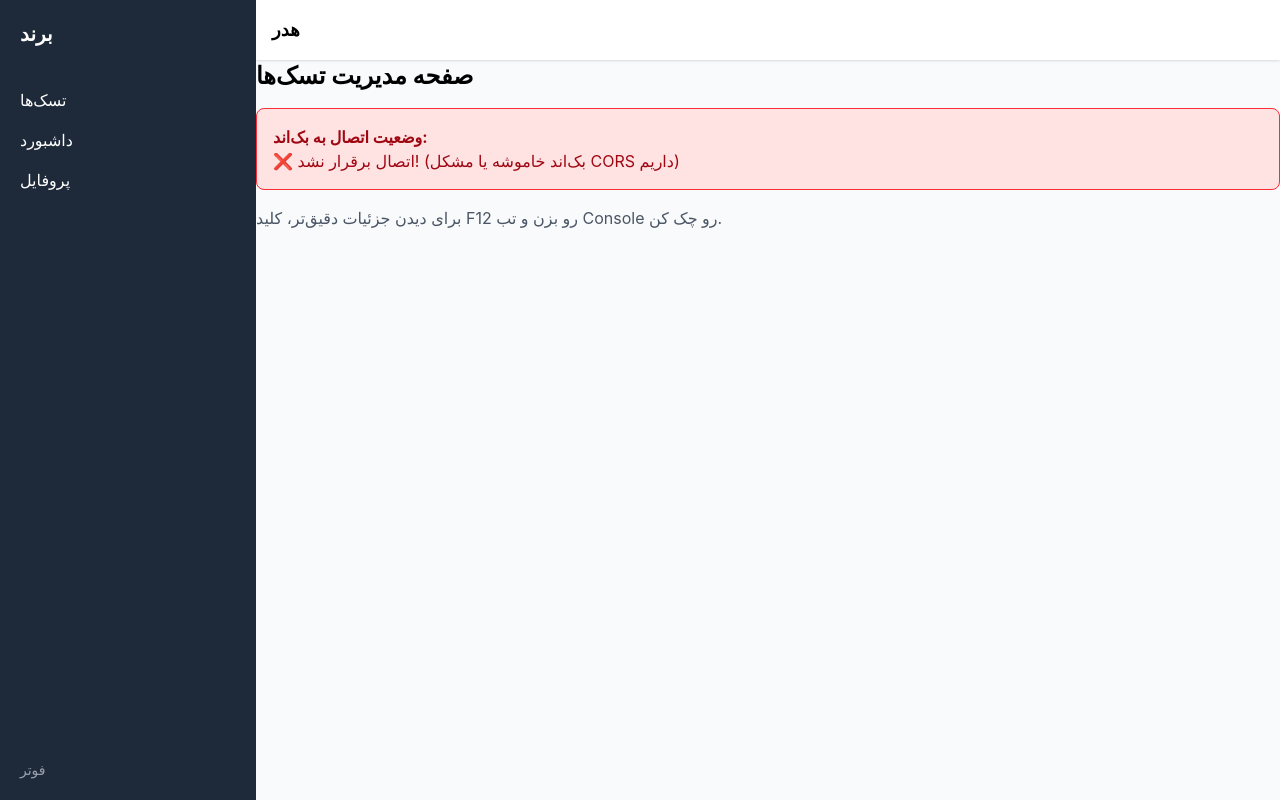
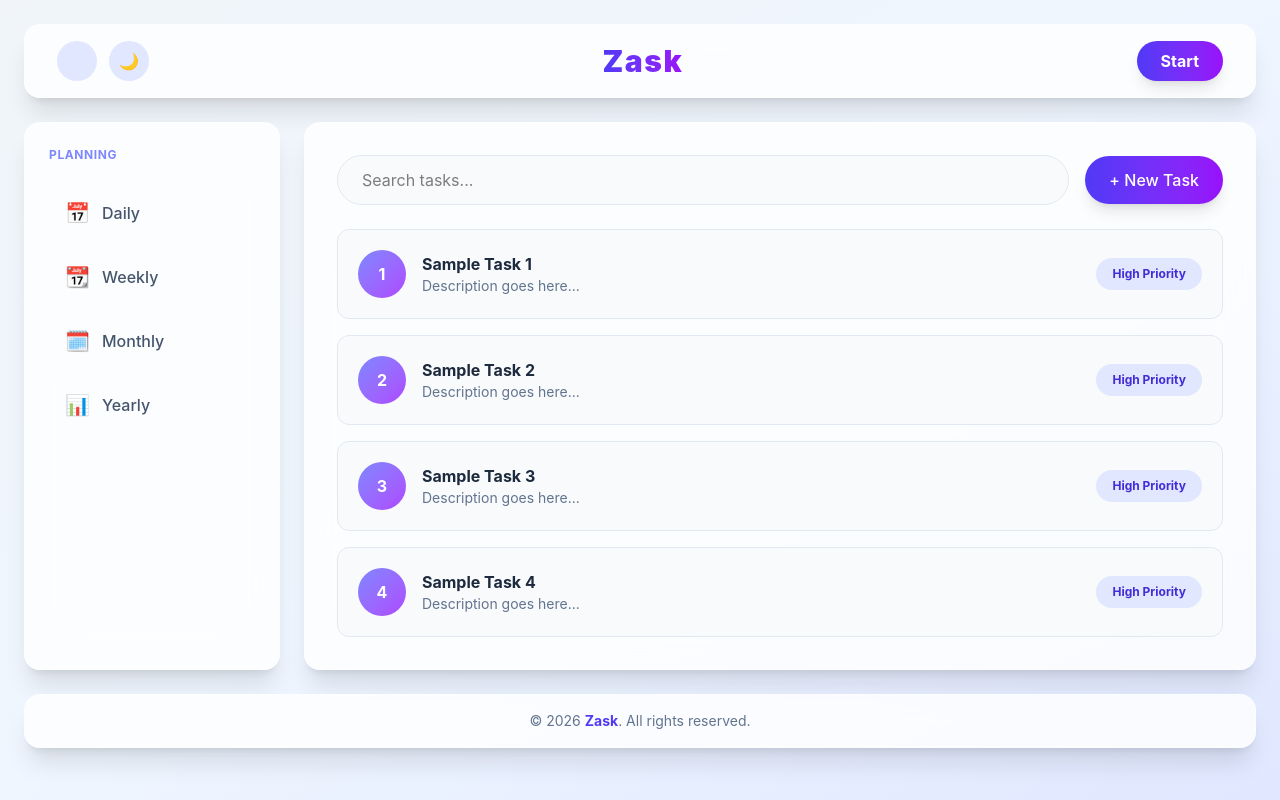
Before and after one commit to zarrush/task-flow, a React app in the folder frontend/: page / in a window 1280 px wide. Built offline with nearby package versions, Linux system fonts and the light colour scheme; no server answers; the HTML template or start-up script is replaced by a standard one.

Commit message:
feat: add experimental UI components (Header, Sidebar, Footer, Layout)

```diff
--- a/frontend/src/App.jsx
+++ b/frontend/src/App.jsx
@@ -16,7 +16,6 @@
         {/* بقیه صفحات داخل Layout مشترک هستن */}
         <Route element={<Layout />}>
           <Route path="/" element={<Tasks />} /> {/* پیش‌فرض میره تو تسک‌ها */}
-          <Route path="/tasks" element={<Tasks />} />
           <Route path="/dashboard" element={<Dashboard />} />
           <Route path="/profile" element={<Profile />} />
         </Route>
--- /dev/null
+++ b/frontend/src/components/Footer.jsx
@@ -0,0 +1,10 @@
+// src/components/Footer.jsx
+export default function Footer() {
+  return (
+    <footer className="bg-white/80 backdrop-blur-xl rounded-2xl shadow-xl border border-white/50 px-8 py-4 text-center">
+      <p className="text-sm text-slate-500">
+        © 2026 <span className="font-bold text-indigo-600">Zask</span>. All rights reserved.
+      </p>
+    </footer>
+  );
+}
--- /dev/null
+++ b/frontend/src/components/Header.jsx
@@ -0,0 +1,28 @@
+// src/components/Header.jsx
+export default function Header() {
+  return (
+    <header className="bg-white/80 backdrop-blur-xl rounded-2xl shadow-xl border border-white/50 px-8 py-4 flex items-center justify-between">
+      {/* سمت چپ: آیکون‌ها */}
+      <div className="flex items-center gap-3">
+        <button className="w-10 h-10 flex items-center justify-center bg-indigo-100 hover:bg-indigo-200 rounded-full transition text-indigo-600">
+
+        </button>
+        <button className="w-10 h-10 flex items-center justify-center bg-indigo-100 hover:bg-indigo-200 rounded-full transition text-indigo-600">
+          🌙
+        </button>
+      </div>
+
+      {/* وسط: اسم برند */}
+      <h1 className="text-3xl font-black tracking-wider bg-gradient-to-r from-indigo-600 to-purple-600 bg-clip-text text-transparent">
+        Zask
+      </h1>
+
+      {/* سمت راست: پنل کاربری */}
+      <div className="flex items-center gap-3">
+        <button className="bg-gradient-to-r from-indigo-600 to-purple-600 hover:from-indigo-700 hover:to-purple-700 text-white px-6 py-2 rounded-full font-bold transition shadow-lg hover:shadow-xl">
+          Start
+        </button>
+      </div>
+    </header>
+  );
+}
--- a/frontend/src/components/Layout.jsx
+++ b/frontend/src/components/Layout.jsx
@@ -1,31 +1,32 @@
 // src/components/Layout.jsx
-import { Outlet, Link } from 'react-router-dom';
+import { Outlet } from 'react-router-dom';
+import Header from './Header';
+import Sidebar from './Sidebar';
+import Footer from './Footer';
 
 export default function Layout() {
   return (
-    <div className="flex h-screen bg-gray-50">
-      {/* سایدبار */}
-      <aside className="w-64 bg-gray-800 text-white p-5 flex flex-col">
-        <h2 className="text-xl font-bold mb-10">برند</h2>
-        <nav className="flex flex-col gap-4">
-          <Link to="/tasks" className="hover:text-gray-300">تسک‌ها</Link>
-          <Link to="/dashboard" className="hover:text-gray-300">داشبورد</Link>
-          <Link to="/profile" className="hover:text-gray-300">پروفایل</Link>
-        </nav>
-        {/* فوتر رو می‌تونیم پایین سایدبار یا پایین کل صفحه بذاریم */}
-        <footer className="mt-auto text-sm text-gray-400">فوتر</footer>
-      </aside>
+    <div className="min-h-screen bg-gradient-to-br from-slate-100 via-blue-50 to-indigo-100 p-6 space-y-6">
 
-      {/* محتوای اصلی */}
-      <main className="flex-1 overflow-y-auto">
-        {/* هدر */}
-        <header className="bg-white p-4 shadow-sm">
-          <h1 className="text-lg font-semibold">هدر</h1>
-        </header>
+      {/* هدر - کاملاً جدا */}
+      <Header />
 
-        {/* اینجا محتوای صفحات (Tasks, Dashboard, Profile) لود میشه */}
-        <Outlet />
-      </main>
+      {/* بدنه اصلی - سایدبار و محتوا در یک container ولی جدا از هم */}
+      <div className="flex gap-6 min-h-[60vh]">
+        {/* سایدبار - کارت جدا */}
+        <aside className="w-64 bg-white/80 backdrop-blur-xl rounded-2xl shadow-xl border border-white/50 p-6">
+          <Sidebar />
+        </aside>
+
+        {/* محتوای اصلی - کارت جدا */}
+        <main className="flex-1 bg-white/80 backdrop-blur-xl rounded-2xl shadow-xl border border-white/50 p-8 overflow-y-auto">
+          <Outlet />
+        </main>
+      </div>
+
+      {/* فوتر - کاملاً جدا */}
+      <Footer />
+
     </div>
   );
 }
--- /dev/null
+++ b/frontend/src/components/Sidebar.jsx
@@ -0,0 +1,37 @@
+// src/components/Sidebar.jsx
+import { NavLink } from 'react-router-dom';
+
+export default function Sidebar() {
+  const plans = [
+    { name: 'Daily', icon: '📅', path: '/tasks?plan=daily' },
+    { name: 'Weekly', icon: '📆', path: '/tasks?plan=weekly' },
+    { name: 'Monthly', icon: '🗓️', path: '/tasks?plan=monthly' },
+    { name: 'Yearly', icon: '📊', path: '/tasks?plan=yearly' },
+  ];
+
+  return (
+    <div className="space-y-6">
+      <h2 className="text-xs font-bold text-indigo-400 uppercase tracking-wider">
+        Planning
+      </h2>
+      <nav className="flex flex-col gap-3">
+        {plans.map((plan) => (
+          <NavLink
+            key={plan.name}
+            to={plan.path}
+            className={({ isActive }) =>
+              `px-4 py-3 rounded-xl font-medium transition flex items-center gap-3 ${
+                isActive
+                  ? 'bg-gradient-to-r from-indigo-500 to-purple-500 text-white shadow-lg'
+                  : 'hover:bg-indigo-50 text-slate-600'
+              }`
+            }
+          >
+            <span className="text-xl">{plan.icon}</span>
+            {plan.name}
+          </NavLink>
+        ))}
+      </nav>
+    </div>
+  );
+}
--- a/frontend/src/pages/Tasks.jsx
+++ b/frontend/src/pages/Tasks.jsx
@@ -1,48 +1,38 @@
 // src/pages/Tasks.jsx
-import { useEffect, useState } from 'react';
-import api from '../api/axios';
-
 export default function Tasks() {
-  const [message, setMessage] = useState('در حال بررسی اتصال...');
-
-  useEffect(() => {
-    const testConnection = async () => {
-      try {
-        // تلاش برای گرفتن لیست تسک‌ها از بک‌اند
-        const response = await api.get('/tasks/');
-        setMessage('✅ اتصال موفقیت‌آمیز بود! دیتا دریافت شد.');
-        console.log('Data from backend:', response.data);
-      } catch (error) {
-        // اگر ارور داد، ببینیم چه اروری بوده
-        if (error.response) {
-          // اگر بک‌اند جواب داد ولی مثلاً گفت توکن نداری (ارور 401)
-          if (error.response.status === 401) {
-            setMessage('✅ اتصال برقراره! (بک‌اند گفت برای دیدن تسک‌ها باید لاگین کنی - ارور 401)');
-          } else {
-            setMessage(`❌ بک‌اند جواب داد ولی ارور داد: ${error.response.status}`);
-          }
-        } else {
-          // اگر کلاً بک‌اند پیدا نشد (مثلاً خاموشه یا CORS مشکل داره)
-          setMessage('❌ اتصال برقرار نشد! (بک‌اند خاموشه یا مشکل CORS داریم)');
-          console.error('Connection Error:', error);
-        }
-      }
-    };
-
-    testConnection();
-  }, []);
-
   return (
-    <div>
-      <h1 className="text-2xl font-bold mb-4">صفحه مدیریت تسک‌ها</h1>
-
-      {/* این باکس نتیجه تست رو نشون میده */}
-      <div className={`p-4 rounded-lg border ${message.includes('✅') ? 'bg-green-100 border-green-500 text-green-800' : 'bg-red-100 border-red-500 text-red-800'}`}>
-        <p className="font-bold">وضعیت اتصال به بک‌اند:</p>
-        <p>{message}</p>
+    <div className="space-y-6">
+      {/* سرچ باکس و دکمه‌ها */}
+      <div className="flex items-center gap-4">
+        <input
+          type="text"
+          placeholder="Search tasks..."
+          className="flex-1 px-6 py-3 bg-slate-50 border border-slate-200 rounded-full focus:outline-none focus:ring-2 focus:ring-indigo-500 focus:border-transparent transition"
+        />
+        <button className="bg-gradient-to-r from-indigo-600 to-purple-600 hover:from-indigo-700 hover:to-purple-700 text-white px-6 py-3 rounded-full font-medium transition shadow-lg hover:shadow-xl">
+          + New Task
+        </button>
       </div>
 
-      <p className="text-gray-600 mt-4">برای دیدن جزئیات دقیق‌تر، کلید F12 رو بزن و تب Console رو چک کن.</p>
+      {/* لیست تسک‌ها */}
+      <div className="space-y-4">
+        {[1, 2, 3, 4].map((i) => (
+          <div key={i} className="bg-slate-50 hover:bg-slate-100 p-5 rounded-xl border border-slate-200 flex items-center justify-between transition">
+            <div className="flex items-center gap-4">
+              <div className="w-12 h-12 bg-gradient-to-br from-indigo-400 to-purple-500 rounded-full flex items-center justify-center text-white font-bold">
+                {i}
+              </div>
+              <div>
+                <h3 className="font-bold text-slate-800">Sample Task {i}</h3>
+                <p className="text-sm text-slate-500">Description goes here...</p>
+              </div>
+            </div>
+            <span className="px-4 py-2 bg-indigo-100 text-indigo-700 rounded-full text-xs font-bold">
+              High Priority
+            </span>
+          </div>
+        ))}
+      </div>
     </div>
   );
 }
```
